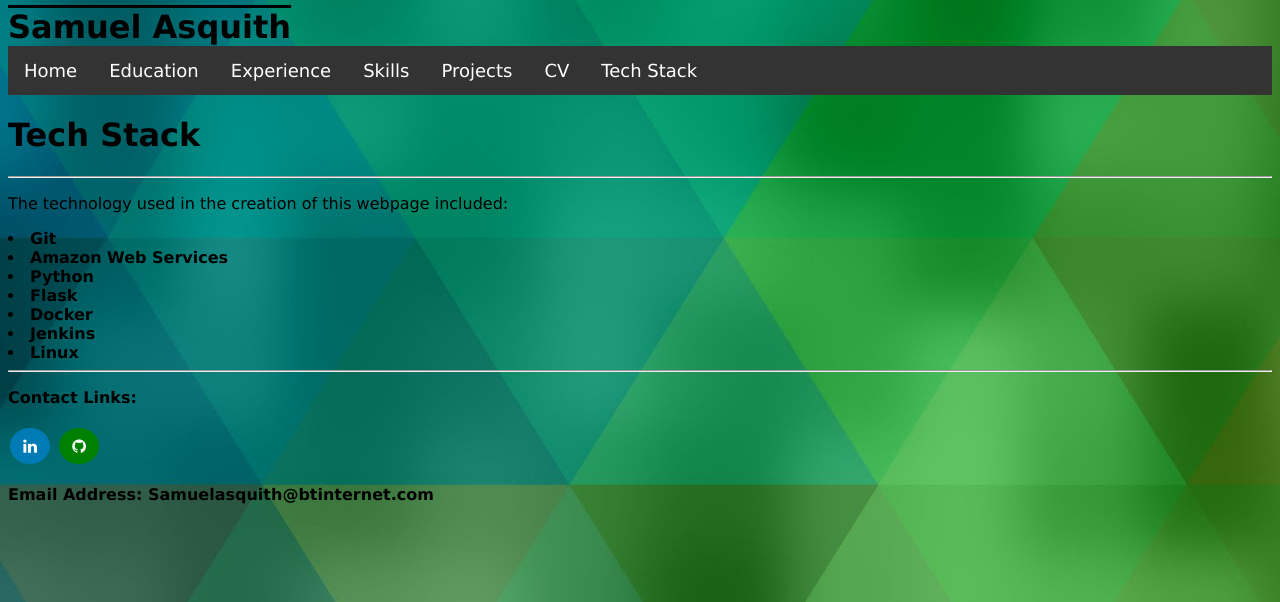
After one commit to Sboncio/website, a Flask app: page /techstack in a window 1280 px wide. The commit adds this page. Shown: the top 602 px of the page. Run offline with Flask 2, Linux system fonts and the light colour scheme.

Commit message:
Updated layout and added a page for a tech stack

```diff
--- a/app/application/routes.py
+++ b/app/application/routes.py
@@ -26,3 +26,7 @@ def projects():
 @app.route('/cv')
 def cv():
     return send_file('static/css/S_Asquith.pdf')
+
+@app.route('/techstack')
+def techstack():
+    return render_template('techstack.html', subject = "Tech Stack")
--- a/app/application/templates/layout.html
+++ b/app/application/templates/layout.html
@@ -18,6 +18,7 @@
             <li><a href="{{ url_for('skills') }}">Skills</a></li>
             <li><a href="{{ url_for('projects') }}">Projects</a></li>
             <li><a href="{{ url_for('cv') }}">CV</a></li>
+            <li><a href="{{ url_for('techstack') }}">Tech Stack</a></li>
         </ul>
             <h1>{{ subject }}</h1>
         <hr>
--- /dev/null
+++ b/app/application/templates/techstack.html
@@ -0,0 +1,12 @@
+{% extends "layout.html" %}
+{% block content %}
+
+<p>The technology used in the creation of this webpage included:</p>
+<li><b>Git</b></li>
+<li><b>Amazon Web Services</b></li>
+<li><b>Python</b></li>
+<li><b>Flask</b></li>
+<li><b>Docker</b></li>
+<li><b>Jenkins</b></li>
+<li><b>Linux</b></li>
+{% endblock %}
```
